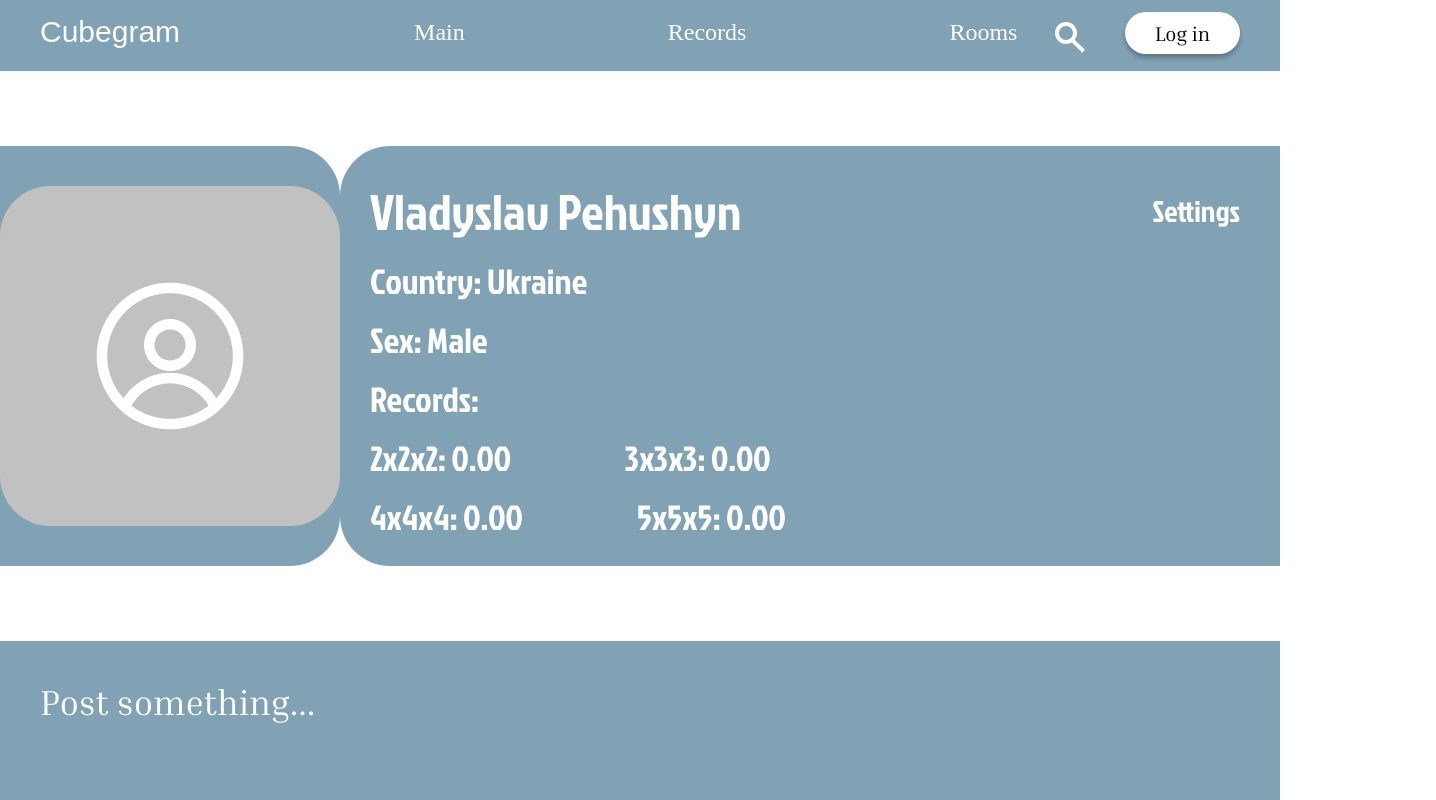
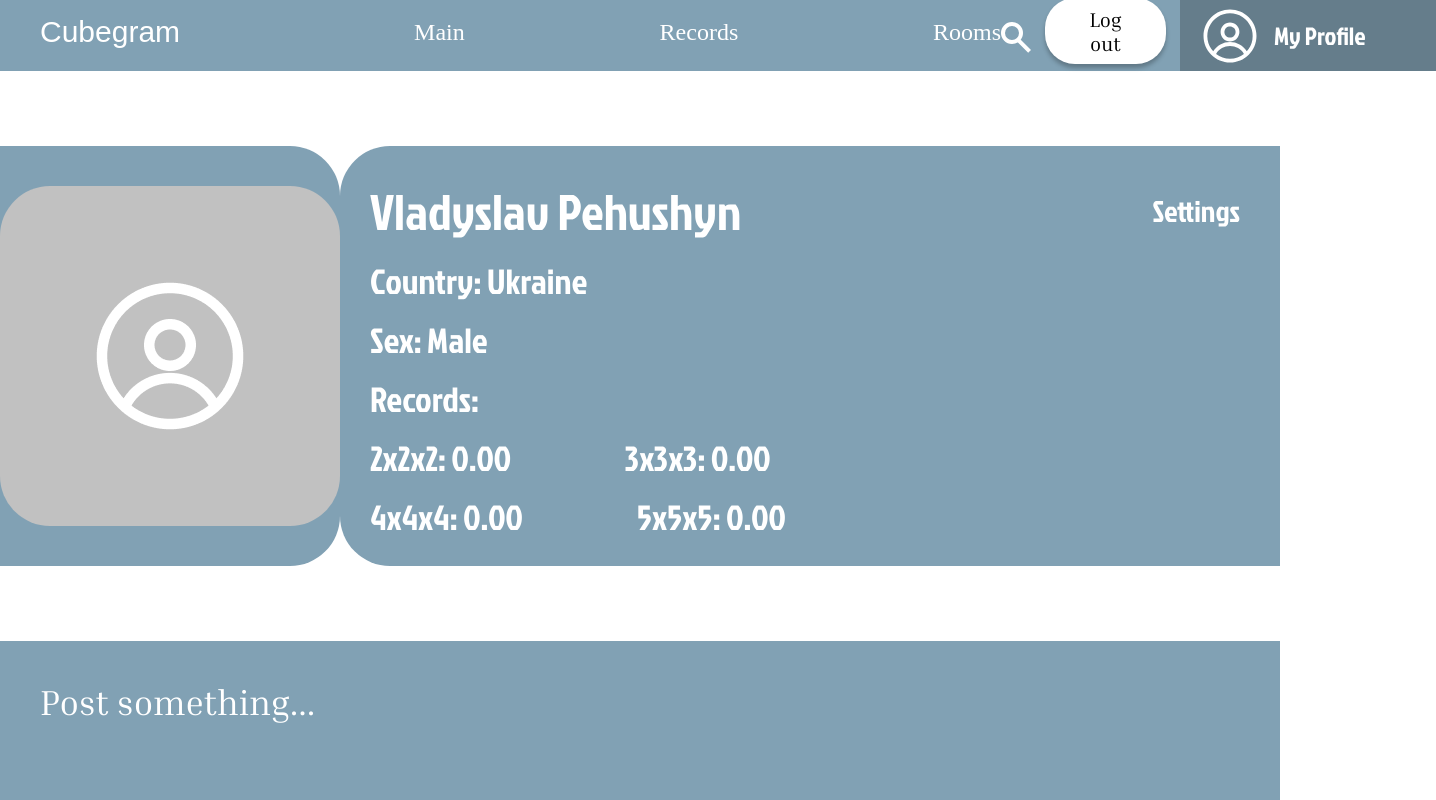
Before and after one commit to valdiks1/social-network-cubegram, a React (Vite) app in the folder frontend/: page /myprofile in a window 1280 px wide. Shown: the top 800 px of the page, 1436 px wide, since content can reach past the window. Built offline with nearby package versions, Linux system fonts and the light colour scheme; a web font is replaced by a local one.

Commit message:
fix design navbar

```diff
--- a/frontend/src/components/Navbar/Navbar.css
+++ b/frontend/src/components/Navbar/Navbar.css
@@ -7,7 +7,7 @@ nav{
     height: 71px;
     background-color: #81A1B4;
     padding-left: 40px;
-    padding-right: 40px;
+    /*padding-right: 40px;*/
 
 
 }
@@ -16,7 +16,12 @@ nav{
     display: flex;
     width: 100%;
     height: 100%;
-    position: relative;
+    /*position: relative;*/
+    justify-content: space-between;
+}
+
+.navbar-inner .left{
+    display: flex;
 }
 
 .logo{
@@ -39,10 +44,12 @@ nav{
     list-style: none;
     height: 100%;
     padding-top: 19px;
+    width: 587px;
+    justify-content: space-between;
 }
 
 .nav-links li{
-    margin-right: 203px;
+    /*margin-right: 203px;*/
 }
 
 .nav-links li:last-child{
@@ -67,14 +74,18 @@ nav{
 }
 
 .navbar-inner .right{
-    position: absolute;
-    right: 0;
     height: 100%;
+    display: flex;
+}
 
+.navbar-inner .right .right-inner{
+    display: flex;
+    align-items: center;
 }
 
 .navbar-inner .searchI{
     margin-top: 22px;
+    margin-right: 14px;
 }
 
 .navbar-inner .login-btn{
@@ -99,3 +110,47 @@ nav{
 .navbar-inner .login-btn:hover{
     background-color: rgb(236, 236, 236);
 }
+
+.navbar-inner .logout-btn{
+    margin-top: 15px;
+    position: relative;
+    top: -12px;
+    font-family: 'Inria Serif';
+    font-size: 20px;
+    color: #000;
+    border: none;
+    padding: 9px 30px;
+    background-color: #fff;
+    border-radius: 30px;
+    cursor: pointer;
+    -webkit-box-shadow: 0px 4px 4px 0px rgba(0,0,0,0.25);
+    -moz-box-shadow: 0px 4px 4px 0px rgba(0,0,0,0.25);
+    box-shadow: 0px 4px 4px 0px rgba(0,0,0,0.25);
+    transition: .2s;
+    margin-right: 14px;
+}
+
+.navbar-inner .profile-btn{
+    width: 285px;
+    height: 100%;
+}
+
+.profile-btn-link{
+    padding-left: 20px;
+    display: flex;
+    align-items: center;
+    width: 100%;
+    height: 100%;
+    font-family: 'Jockey One';
+    text-decoration: none;
+    color: #fff;
+    font-size: 25px;
+}
+
+.profile-btn-link.active{
+    background-color: #657D8B;
+}
+
+.profile-btn-link img{
+    margin-right: 14px;
+}
--- a/frontend/src/components/Navbar/Navbar.jsx
+++ b/frontend/src/components/Navbar/Navbar.jsx
@@ -2,27 +2,39 @@ import { Link, NavLink } from "react-router";
 import SearchI from "../../assets/Search.svg";
 import LogInModal from "../LogInModal/LogInModal";
 import "./Navbar.css";
-import {useState} from 'react';
+import { useState } from 'react';
+import avatar from '../../assets/images/avatar.svg';
 
 const Navbar = (props) => {
 
     const [modalState, setModalState] = useState(false);
 
-    return(<>
+    return (<>
         <header>
             <nav>
                 <div className="navbar-inner">
+                    <div className="left">
                         <div className="logo">
                             <Link to='/' className="logoLink" href="">Cubegram</Link>
                         </div>
                         <ul className="nav-links">
                             <li><NavLink to='/' className="nav-link" href="">Main</NavLink></li>
-                        <li><NavLink to='/records'className="nav-link" href="">Records</NavLink></li>
+                            <li><NavLink to='/records' className="nav-link" href="">Records</NavLink></li>
                             <li><NavLink to='/rooms' className="nav-link" href="">Rooms</NavLink></li>
                         </ul>
+                    </div>
+
                     <div className="right">
-                        <a href=""><img className="searchI" src={SearchI}/></a>
-                        <button onClick={() => setModalState(true)} className="login-btn">Log in</button>
+                        <a href=""><img className="searchI" src={SearchI} /></a>
+
+                        {props.authStatus ? (<button onClick={() => setModalState(true)} className="login-btn">Log in</button>) : (
+                            <div className="right-inner">
+                                <button className="logout-btn">Log out</button>
+                                <div className="profile-btn">
+                                    <NavLink className='profile-btn-link' to='/myprofile'><img src={avatar} alt="avatar" />My Profile</NavLink>
+                                </div>
+                            </div>
+                        )}
                     </div>
                 </div>
             </nav>
```
Also changed, not shown: frontend/src/assets/images/avatar.svg (added). Lines whose indentation alone changed are shown as unchanged.
